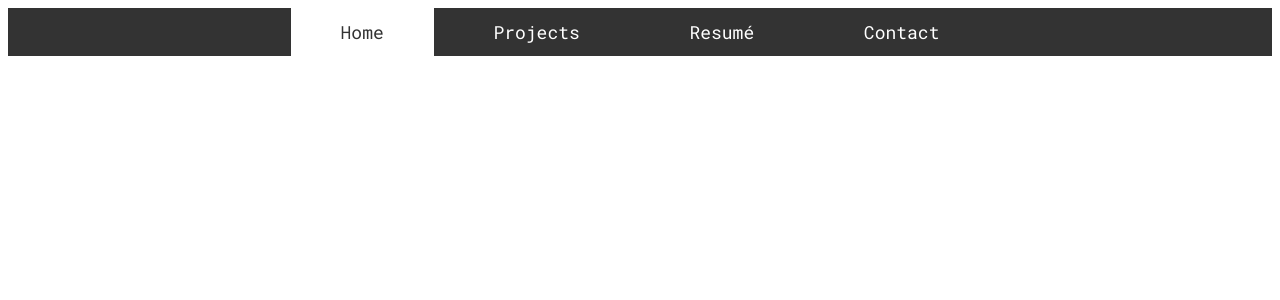
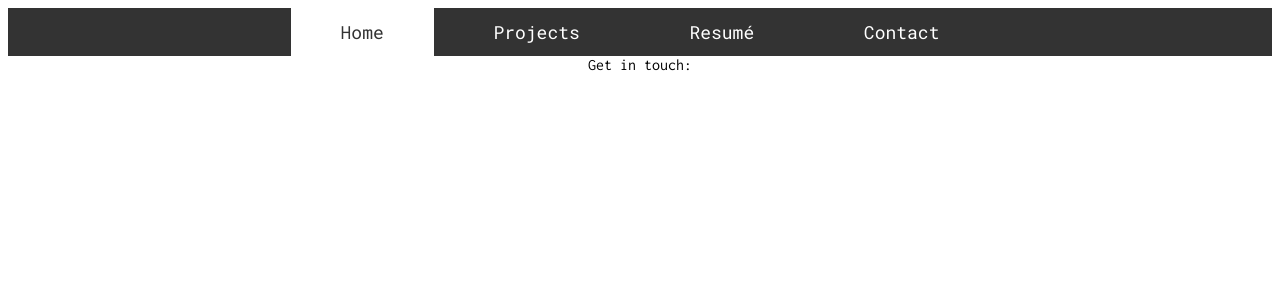
Before and after one commit to andreajoshua/Personal-Website, a Jekyll site: the page pages/contact.html, which Jekyll copies as it is, in a window 1280 px wide. Shown: the top 300 px of the page. Built offline with Jekyll 4.4.1, drawn with Linux system fonts in a browser that asks for light colours.

Commit message:
Update contact.html

```diff
--- a/pages/contact.html
+++ b/pages/contact.html
@@ -1,12 +1,7 @@
+<!DOCTYPE html>
+<html>
 
-<nav class="topnav">
-    <a class="select" href="index.html">Home</a>
-    <a href="/pages/projects.html">Projects</a>
-    <a href="/pages/resume.html">Resum&eacute;</a>
-    <a href="/pages/contact.html">Contact</a>
-  </nav>
-
-<head>
+  <head>
   <meta charset="utf-utf-8">
   <meta name="description" content="Andrea Joshua's personal website">
   <meta name="keywords" content="Joshua, CS, Northeastern">
@@ -16,3 +11,17 @@
   <link rel="stylesheet" href="/css/style.css">
 
 </head>
+
+  <body>
+   <nav class="topnav">
+    <a class="select" href="index.html">Home</a>
+    <a href="/pages/projects.html">Projects</a>
+    <a href="/pages/resume.html">Resum&eacute;</a>
+    <a href="/pages/contact.html">Contact</a>
+  </nav>
+
+Get in touch:
+
+  </body>
+
+</html>
```
